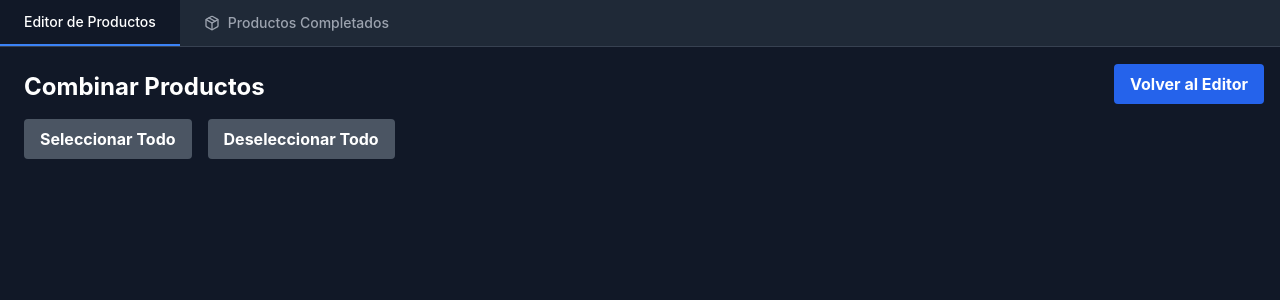
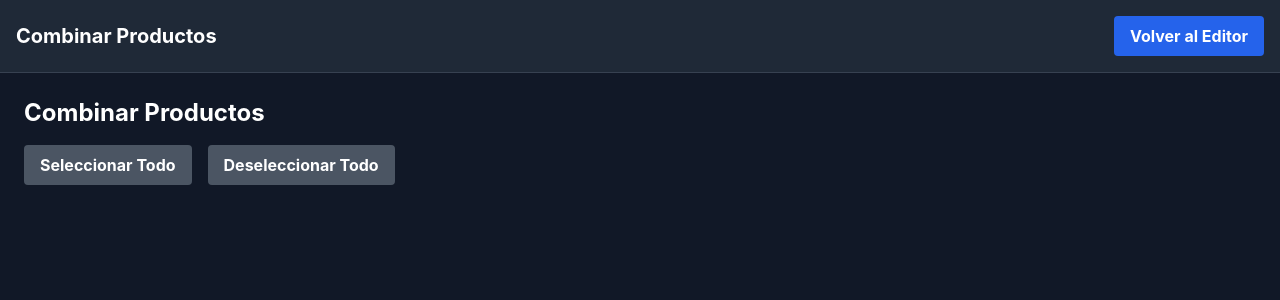
Before and after one commit to Leandrovis22/gestor-productos-tiendanube, a React (Vite) app in the folder renderer/: page / in a window 1280 px wide. Both pictures are taken after a click on the button "Combinar". Shown: the top 300 px of the page. Built offline with nearby package versions, Linux system fonts and the light colour scheme.

Commit message:
sin tab principal

```diff
--- a/renderer/src/components/ProductsTab.jsx
+++ b/renderer/src/components/ProductsTab.jsx
@@ -571,7 +571,7 @@ const ProductsTab = () => {
 
       {/* Lista de productos */}
       <div className="h-[calc(100vh-147px)] overflow-y-auto pr-2">
-        <div className="grid grid-cols-6 gap-4">
+        <div className="grid grid-cols-8 gap-4">
           {loading ? (
             <div className="col-span-full text-center py-8">
               <div className="animate-spin rounded-full h-8 w-8 border-b-2 border-blue-500 mx-auto"></div>
--- a/renderer/src/components/TiendaNubeProductManager.jsx
+++ b/renderer/src/components/TiendaNubeProductManager.jsx
@@ -49,32 +49,7 @@ const FileSelector = ({ productManager }) => (
   </div>
 );
 
-// Tabs principales de la aplicación
-const MainTabs = ({ activeMainTab, setActiveMainTab }) => (
-  <div className="flex border-b border-gray-700 bg-gray-800">
-    <button
-      onClick={() => setActiveMainTab('editor')}
-      className={`px-6 py-3 text-sm font-medium ${
-        activeMainTab === 'editor'
-          ? 'bg-gray-900 border-b-2 border-blue-500 text-white'
-          : 'text-gray-400 hover:bg-gray-700 hover:text-gray-200'
-      }`}
-    >
-      Editor de Productos
-    </button>
-    <button
-      onClick={() => setActiveMainTab('productos')}
-      className={`px-6 py-3 text-sm font-medium flex items-center gap-2 ${
-        activeMainTab === 'productos'
-          ? 'bg-gray-900 border-b-2 border-blue-500 text-white'
-          : 'text-gray-400 hover:bg-gray-700 hover:text-gray-200'
-      }`}
-    >
-      <Package size={16} />
-      Productos Completados
-    </button>
-  </div>
-);
+
 
 // Tabs del editor
 const EditorTabs = ({ activeTab, setActiveTab }) => (
@@ -109,6 +84,17 @@ const EditorTabs = ({ activeTab, setActiveTab }) => (
     >
       Combinar
     </button>
+    <button
+      onClick={() => setActiveTab('productos')}
+      className={`px-4 py-2 text-sm font-medium flex items-center gap-2 ${
+        activeTab === 'productos'
+          ? 'bg-gray-800 border-b-2 border-blue-500'
+          : 'text-gray-400 hover:bg-gray-800'
+      }`}
+    >
+      <Package size={16} />
+      Productos Completados
+    </button>
   </div>
 );
 
@@ -135,7 +121,6 @@ const ProcessedScreen = ({ onRestart }) => (
 );
 
 const TiendaNubeProductManager = () => {
-  const [activeMainTab, setActiveMainTab] = useState('editor');
   const [activeTab, setActiveTab] = useState('general');
 
   // Hooks personalizados
@@ -348,10 +333,20 @@ const TiendaNubeProductManager = () => {
   );
 
   // Renderizado principal
-  if (activeMainTab === 'productos') {
+  if (activeTab === 'productos') {
     return (
       <div className="h-screen flex flex-col overflow-hidden bg-gray-900 text-white">
-        <MainTabs activeMainTab={activeMainTab} setActiveMainTab={setActiveMainTab} />
+        <div className="bg-gray-800 p-4 border-b border-gray-700">
+          <div className="flex items-center justify-between">
+            <h1 className="text-xl font-bold">Gestor de Productos TiendaNube</h1>
+            <button
+              onClick={() => setActiveTab('general')}
+              className="bg-blue-600 hover:bg-blue-500 text-white font-bold py-2 px-4 rounded"
+            >
+              Volver al Editor
+            </button>
+          </div>
+        </div>
         <ProductsTab />
       </div>
     );
@@ -360,13 +355,17 @@ const TiendaNubeProductManager = () => {
   if (activeTab === 'combinar') {
     return (
       <div className="h-screen flex flex-col overflow-hidden bg-gray-900 text-white">
-        <MainTabs activeMainTab={activeMainTab} setActiveMainTab={setActiveMainTab} />
-        <button
-          onClick={() => setActiveTab('general')}
-          className="absolute top-16 right-4 bg-blue-600 hover:bg-blue-500 text-white font-bold py-2 px-4 rounded z-10"
-        >
-          Volver al Editor
-        </button>
+        <div className="bg-gray-800 p-4 border-b border-gray-700">
+          <div className="flex items-center justify-between">
+            <h1 className="text-xl font-bold">Combinar Productos</h1>
+            <button
+              onClick={() => setActiveTab('general')}
+              className="bg-blue-600 hover:bg-blue-500 text-white font-bold py-2 px-4 rounded"
+            >
+              Volver al Editor
+            </button>
+          </div>
+        </div>
         <CombineProducts
           workingDirectory={productManager.workingDirectory}
           onCombinationSaved={handleCombinationSaved}
@@ -378,7 +377,6 @@ const TiendaNubeProductManager = () => {
 
   return (
     <div className="h-screen flex flex-col overflow-hidden bg-gray-900 text-white">
-      <MainTabs activeMainTab={activeMainTab} setActiveMainTab={setActiveMainTab} />
       <Header />
 
       {productManager.allProductsProcessed ? (
```
